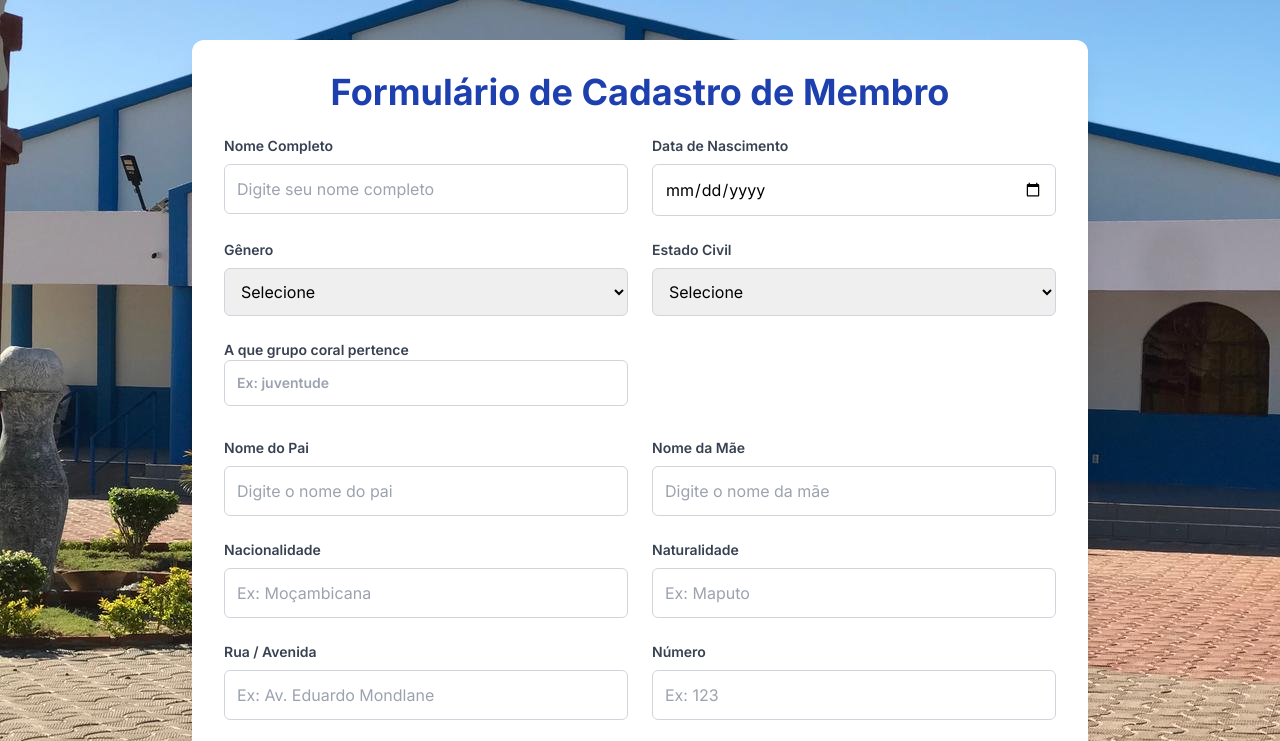
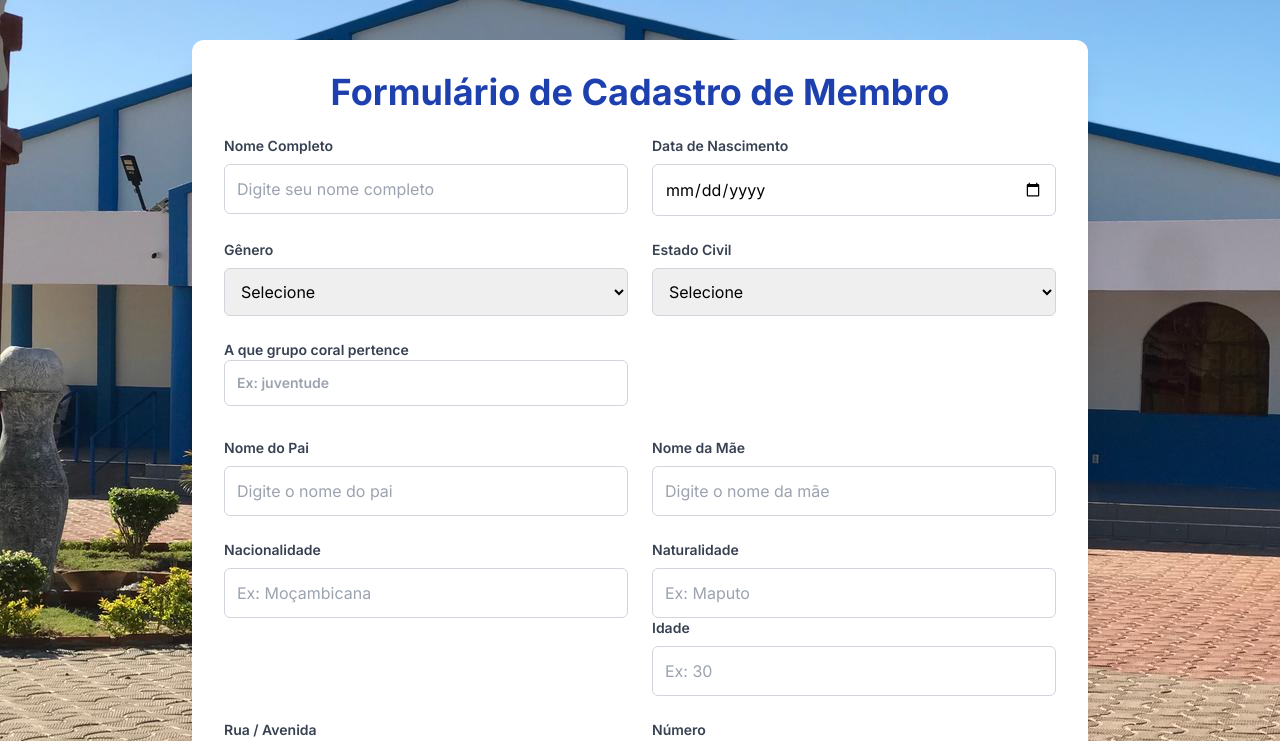
Before and after one commit to lsibia/bethelgeral, a website: page index.html in a window 1280 px wide. Both pictures are taken after a click on the button "Iniciar Cadastro". Shown: the top 741 px of the page. Drawn offline with nearby package versions, Linux system fonts and the light colour scheme.

Commit message:
Add files via upload

```diff
--- a/index.html
+++ b/index.html
@@ -183,6 +183,10 @@
         <div>
           <label for="naturalidade" class="block text-sm font-semibold text-gray-700 mb-2">Naturalidade</label>
           <input type="text" id="naturalidade" name="Naturalidade" placeholder="Ex: Maputo" class="w-full p-3 rounded-md border border-gray-300 focus:ring-2 focus:ring-blue-500">
+           <div>
+      <label for="numero" class="block text-sm font-semibold text-gray-700 mb-2">Idade</label>
+      <input type="number" id="numero" name="Número" required placeholder="Ex: 30" class="w-full p-3 rounded-md border border-gray-300 focus:ring-2 focus:ring-blue-500">
+    </div>
         </div>
       </div>
 
```
